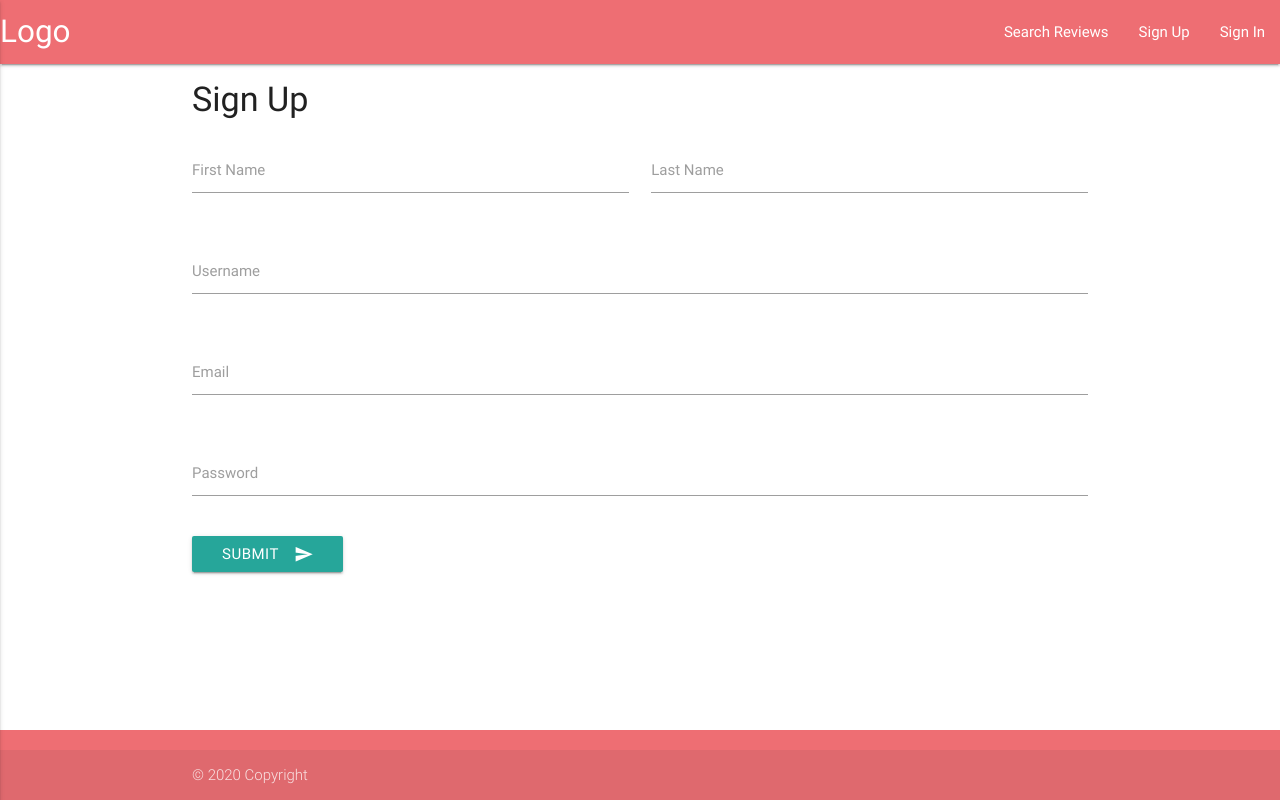
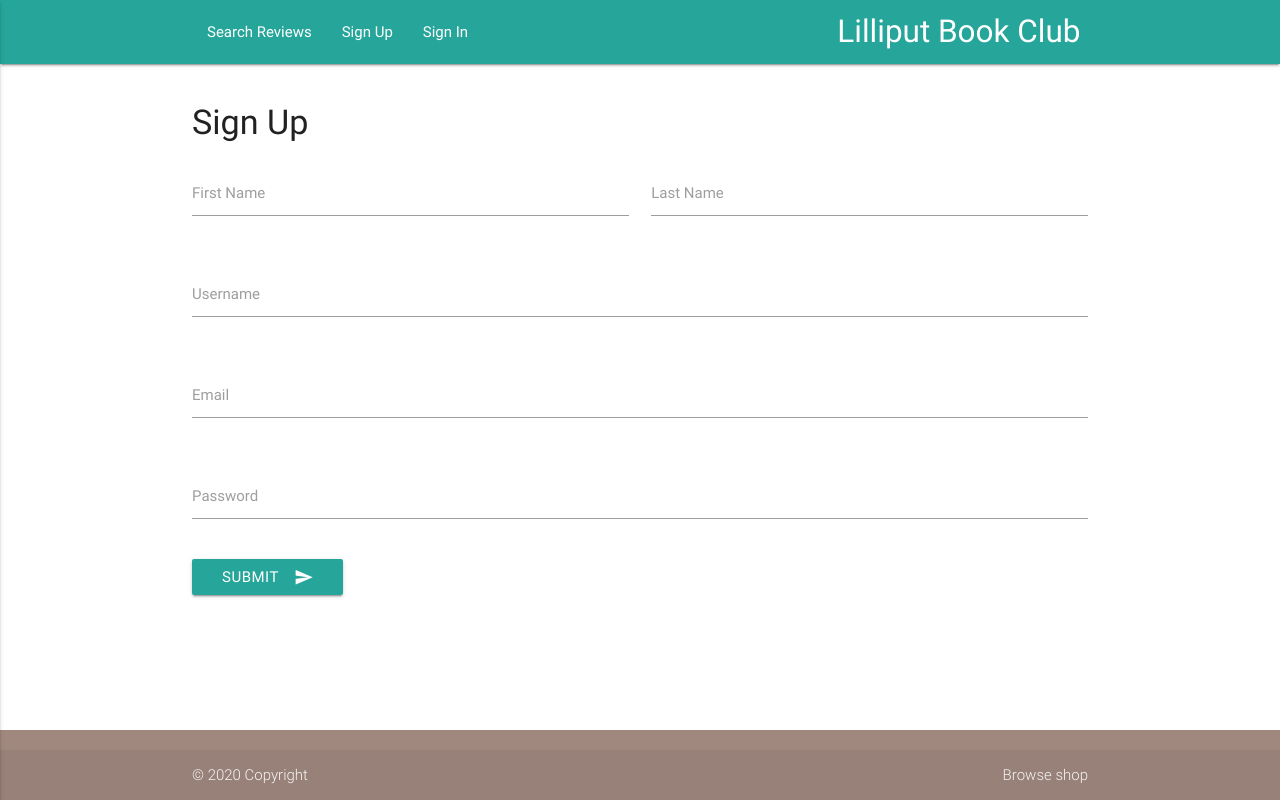
Before and after one commit to amosborn/milestone-project-3, a Flask app: page /add_user in a window 1280 px wide. Run offline with Flask 2, Linux system fonts and the light colour scheme; some libraries are stand-ins or nearby versions.

Commit message:
Changed title, logo, navbar and footer styling

```diff
--- a/templates/base.html
+++ b/templates/base.html
@@ -6,16 +6,17 @@
     <meta http-equiv="X-UA-Compatible" content="ie=edge">
     <link href="https://fonts.googleapis.com/icon?family=Material+Icons" rel="stylesheet">
     <link rel="stylesheet" href="https://cdnjs.cloudflare.com/ajax/libs/materialize/0.100.2/css/materialize.min.css">
-    <link rel="stylesheet" href="{{url_for('static', filename='css/style.css')}}" type="text/css" />
-    <title>Book Review Website</title>
+    <link rel="stylesheet" href="{{ url_for('static', filename='css/style.css') }}" type="text/css" />
+    <title>Lilliput Book Club</title>
 </head>
+
 <body>
     <header>
-       <nav>
-            <div class="nav-wrapper">
-                <a href="{{ url_for('index') }}" class="brand-logo">Logo</a>
+       <nav class="teal lighten-1">
+            <div class="nav-wrapper container">
+                <a href="{{ url_for('index') }}" class="brand-logo right">Lilliput Book Club</a>
                 <a href="#" data-activates="mobile-demo" class="button-collapse sidenav sidenav-trigger"><i class="material-icons">menu</i></a>
-                <ul id="nav-mobile" class="right hide-on-med-and-down">
+                <ul id="nav-mobile" class="left hide-on-med-and-down">
                     <li><a href="{{ url_for('search') }}">Search Reviews</a></li>
                     <li><a href="{{ url_for('add_user') }}">Sign Up</a></li>
                     <li><a href="{{ url_for('index') }}">Sign In</a></li>
@@ -30,14 +31,18 @@
     </header>
 
     <main>
-        {% block content %}
-        {% endblock %}
+        <br>
+        <div>
+            {% block content %}
+            {% endblock %}
+        </div>
     </main>
 
-    <footer id="footer" class="page-footer">
+    <footer  class="page-footer brown lighten-2">
         <div class="footer-copyright">
-            <div class="container">
+            <div class="container grey-text text-lighten-4">
                 © 2020 Copyright
+                <a class="grey-text text-lighten-4 right" href="#!">Browse shop</a>
             </div>
         </div>
     </footer>
```
